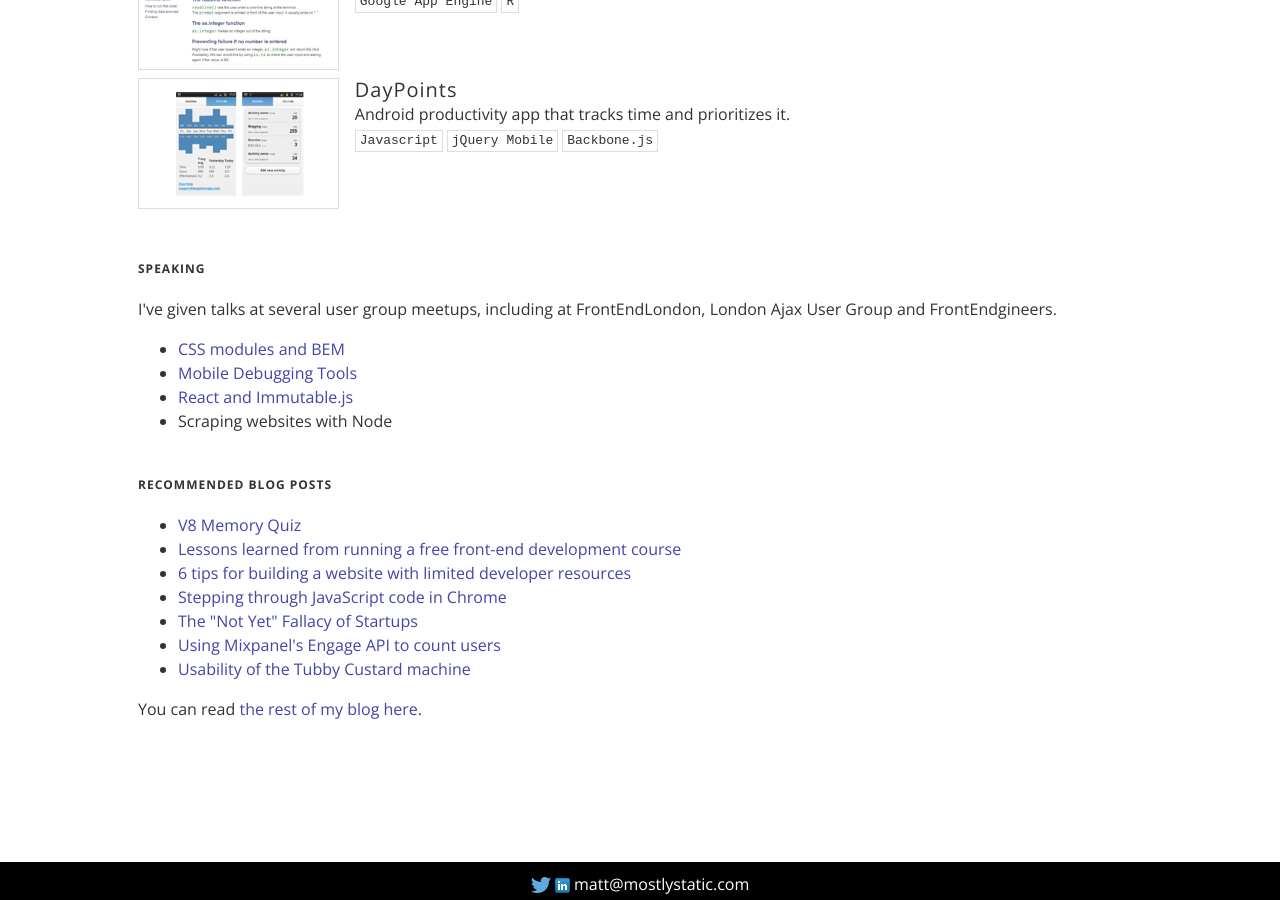
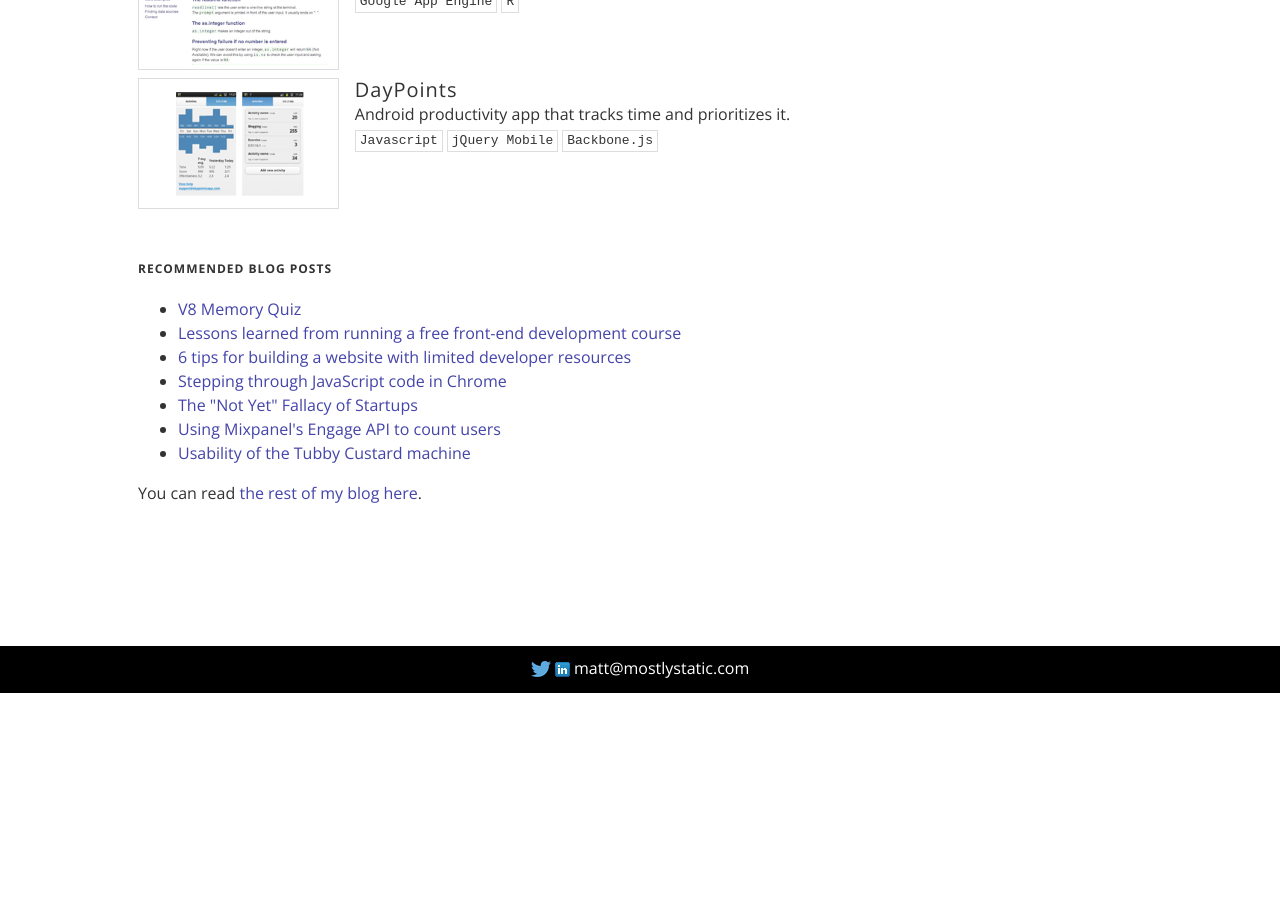
Before and after one commit to mattzeunert/mattzeunert.github.io, a Jekyll site: the page built from index.html, in a window 1280 px wide and 900 px high, scrolled down 2244 px. Built offline with Jekyll 4.4.1, drawn with Linux system fonts in a browser that asks for light colours; nearby versions of some CDN libraries; comment, search, counter and statistics services are not loaded; after the commit the page ends 2937 px from its top, so only the background shows below that.

Commit message:
Remove pmi

```diff
--- a/index.html
+++ b/index.html
@@ -151,7 +151,7 @@ pageId: home
     {% endcomment %}{% endfor %}
 
 
-    <div class="more-about-me">
+    <!-- <div class="more-about-me">
         <h2>Speaking</h2>
         <p>
             I've given talks at several user group meetups, including at FrontEndLondon, London Ajax User Group and
@@ -174,7 +174,7 @@ pageId: home
             </li>
         </ul>
 
-    </div>
+    </div> -->
 
     <div class="more-about-me">
         <h2>Recommended blog posts</h2>
```
Also changed, not shown: _posts/2016-12-09-neural-networks-super-simple-introduction.md (+0 -3 lines).
